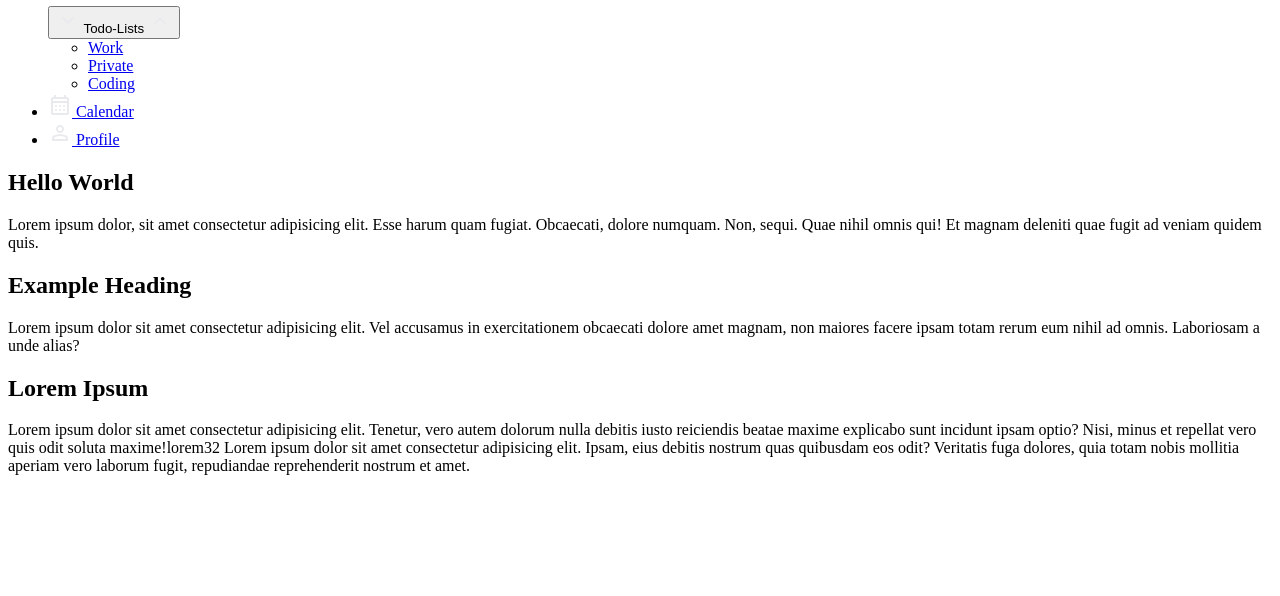
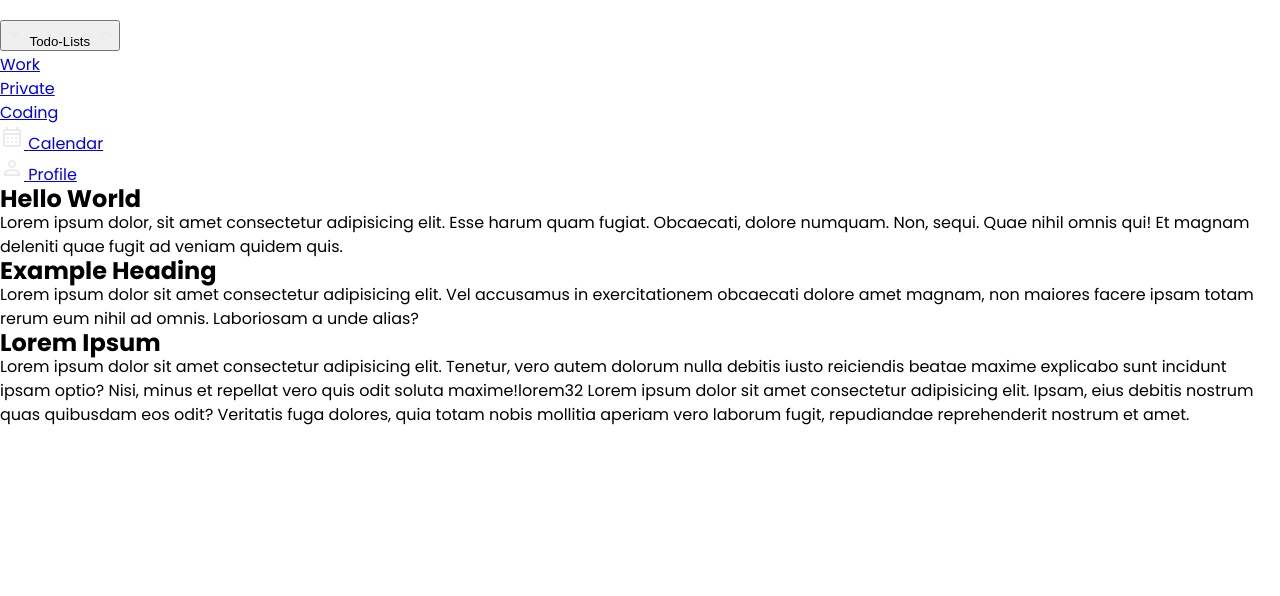
Before and after one commit to ammarkhan575/Responsive-Sidebar, a plain HTML site: page index.html in a window 1280 px wide. Shown: the part 204-800 px from the top of the page. Drawn offline with Linux system fonts and the light colour scheme.

Commit message:
ADD: root variable in css and basic styling

```diff
--- a/index.html
+++ b/index.html
@@ -4,6 +4,7 @@
     <meta charset="UTF-8">
     <meta name="viewport" content="width=device-width, initial-scale=1.0">
     <title>Responsive Sidebar</title>
+    <link rel="stylesheet" href="style.css">
 </head>
 <body>
     <nav id="sidebar">
--- /dev/null
+++ b/style.css
@@ -0,0 +1,20 @@
+@import url('https://fonts.googleapis.com/css2?family=Poppins:ital,wght@0,100;0,200;0,300;0,400;0,500;0,600;0,700;0,800;0,900;1,100;1,200;1,300;1,400;1,500;1,600;1,700;1,800;1,900&display=swap');
+
+:root{
+    --base-clr: #11121a;
+    --line-clr: #42434a;
+    --hover-clr: #222533;
+    --text-clr: #e6e6ef;
+    --accent-clr: #5e63ff;
+    --secondary-text-clr: #b0b3c1;
+}
+
+*{
+    padding: 0;
+    margin: 0;
+}
+
+html{
+    font-family: Poppins, 'Segoe UI', Tahoma, Geneva, Verdana;
+    line-height: 1.5rem;
+}
```
